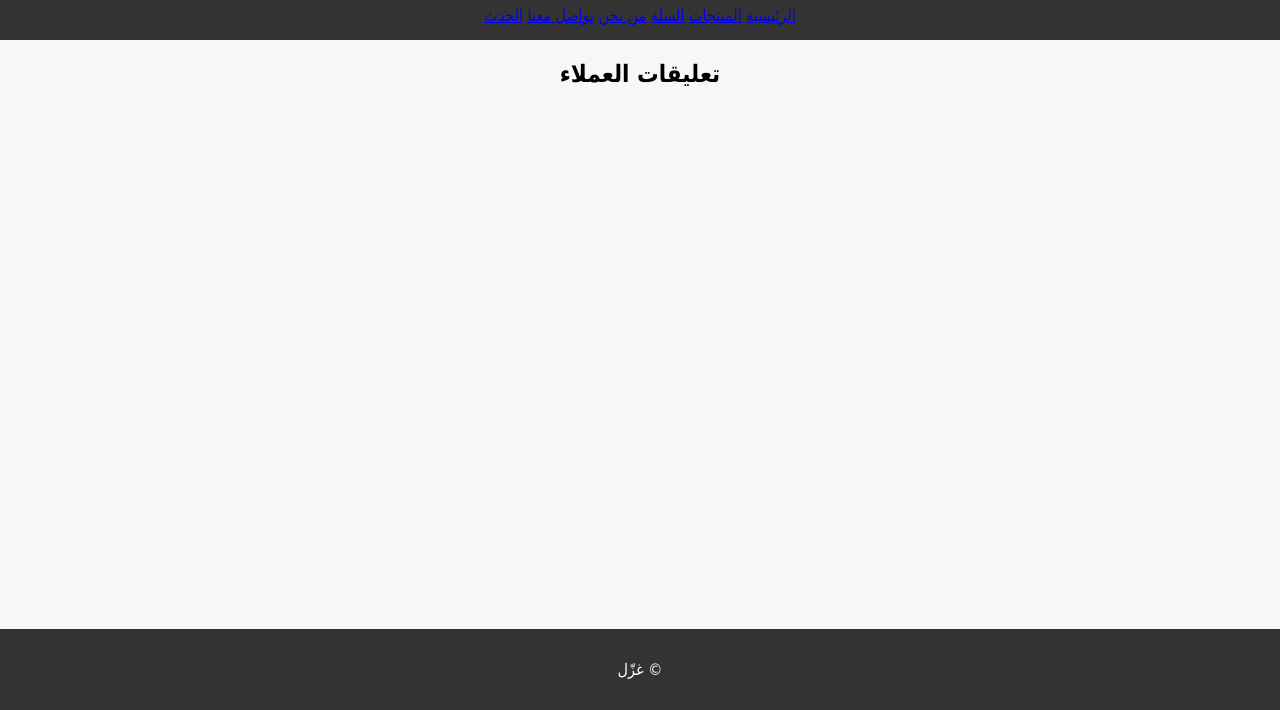
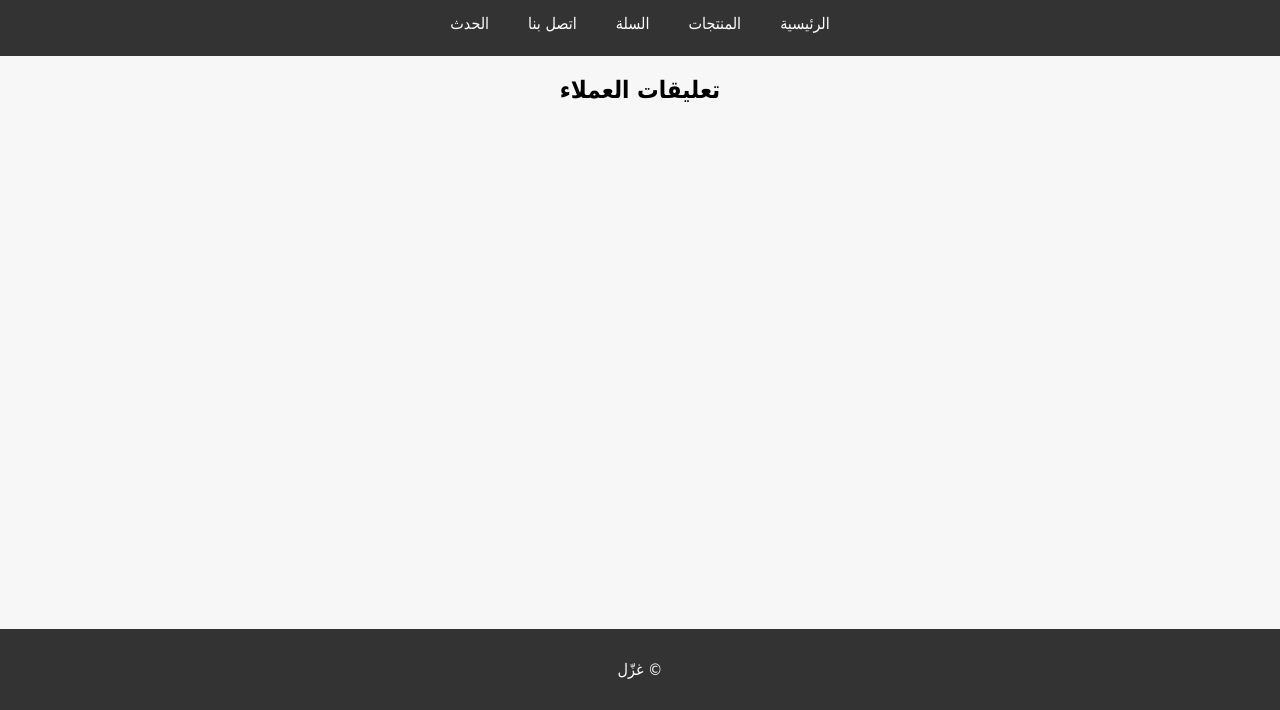
Before and after one commit to GAZAL2025/GAZAL, a plain HTML site: page index.html in a window 1280 px wide. Shown: the part 90-800 px from the top of the page. Drawn offline with Linux system fonts and the light colour scheme.

Commit message:
Update index.html

```diff
--- a/index.html
+++ b/index.html
@@ -9,13 +9,15 @@
   <header>
     <img src="Y.G.jpg" alt="شعار الشركة" class="logo">
     <h1>غزّل</h1>
-    <nav>
-      <a href="index.html">الرئيسية</a>
-      <a href="products.html">المنتجات</a>
-      <a href="cart.html">السلة</a>
-      <a href="about.html">من نحن</a>
-      <a href="contact.html">تواصل معنا</a>
-      <a href="event.html">الحدث</a>
+    <button class="menu-toggle" onclick="toggleMenu()">☰</button>
+    <nav class="navbar" id="navMenu">
+      <ul class="menu">
+        <li><a href="index.html">الرئيسية</a></li>
+        <li><a href="products.html">المنتجات</a></li>
+        <li><a href="cart.html">السلة</a></li>
+        <li><a href="contact.html">اتصل بنا</a></li>
+        <li><a href="event.html">الحدث</a></li>
+      </ul>
     </nav>
   </header>
 
```
